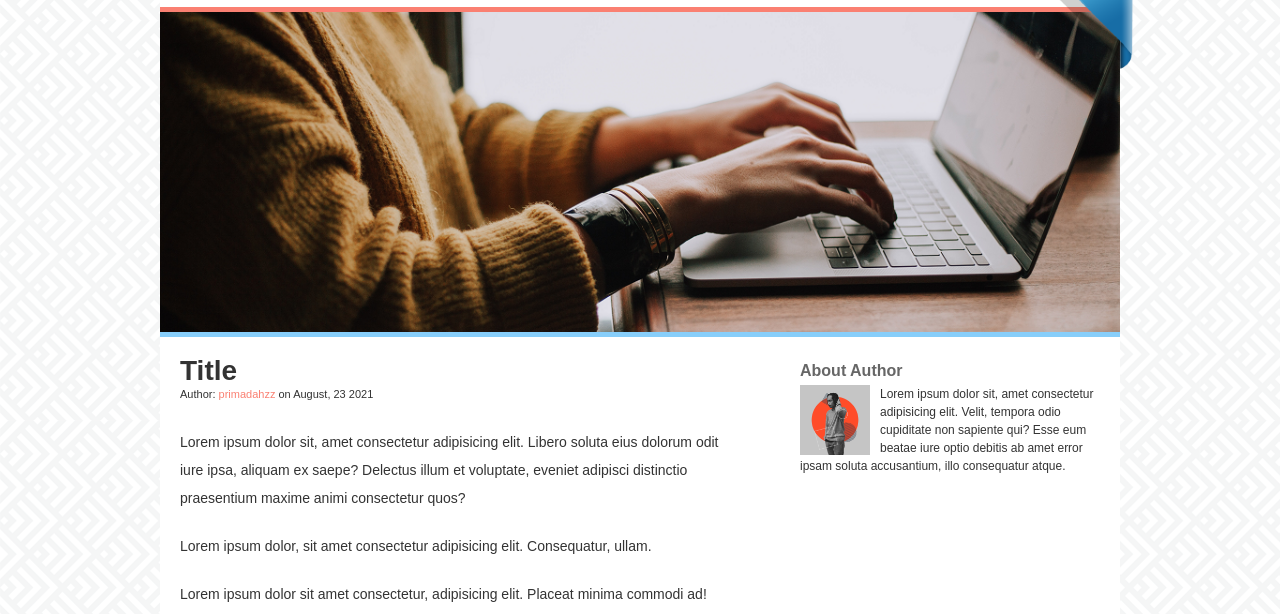
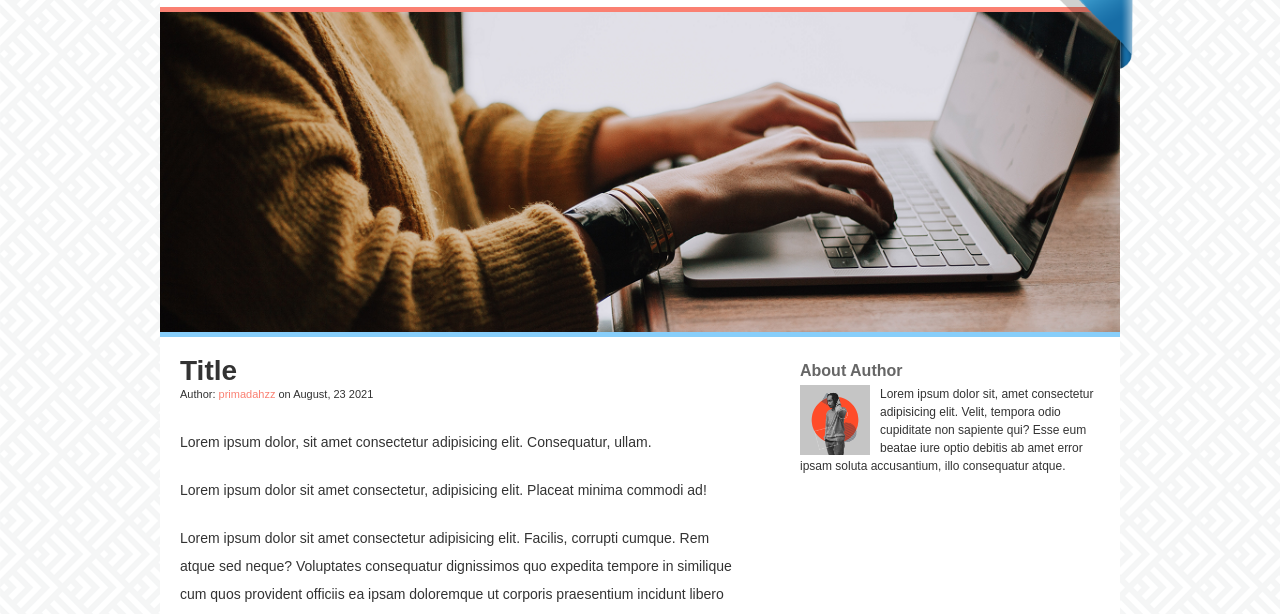
Before and after one commit to primidi/blog, a plain HTML site: page index.html in a window 1280 px wide. Shown: the part 179-793 px from the top of the page. Drawn offline with Linux system fonts and the light colour scheme.

Commit message:
remove the first paragraph in main section

```diff
--- a/index.html
+++ b/index.html
@@ -26,8 +26,6 @@
         <div class="main">
           <h2 class="article-title">Title</h2>
           <p class="author">Author: <a href="#">primadahzz</a> on August, 23 2021</p>
-
-          <p>Lorem ipsum dolor sit, amet consectetur adipisicing elit. Libero soluta eius dolorum odit iure ipsa, aliquam ex saepe? Delectus illum et voluptate, eveniet adipisci distinctio praesentium maxime animi consectetur quos?</p>
 
           <p>Lorem ipsum dolor, sit amet consectetur adipisicing elit. Consequatur, ullam.</p>
 
```
